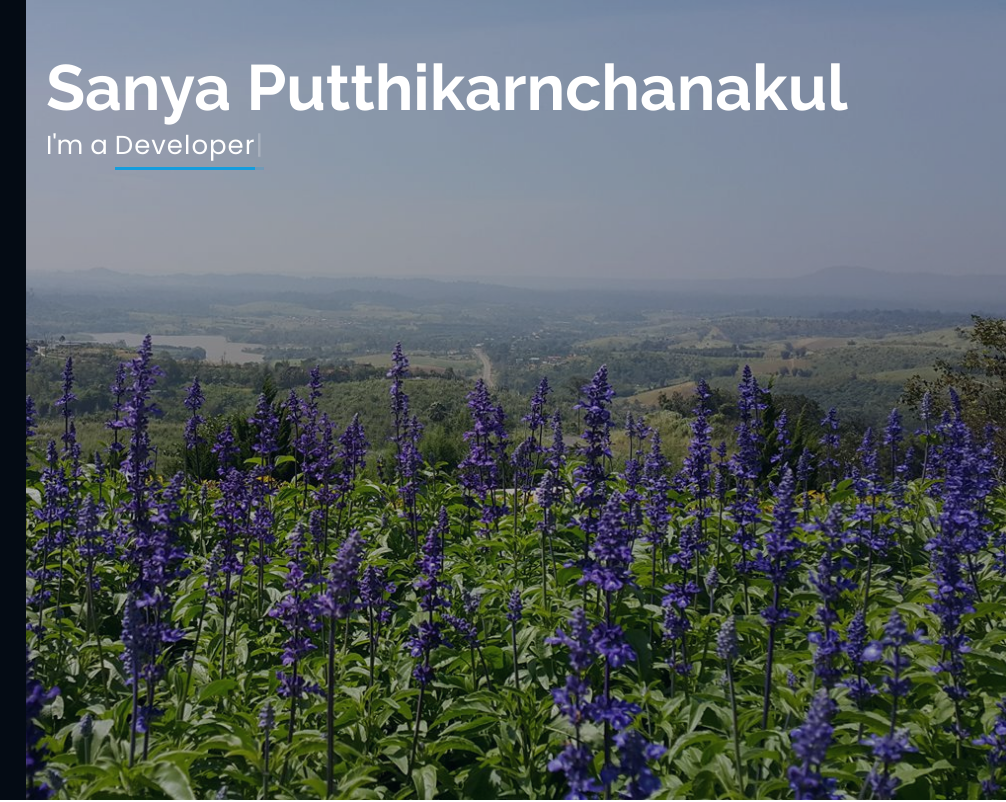
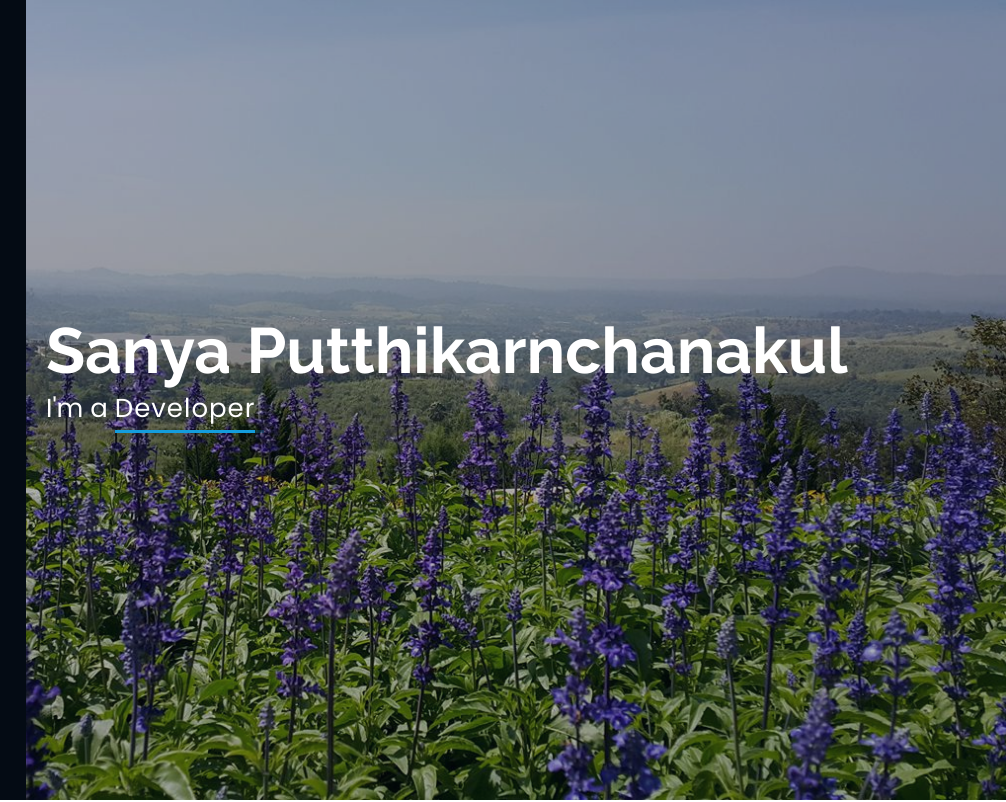
Before and after one commit to Sanya-Putthikarnchanakul/myresume.github.io, a plain HTML site: page index.html in a window 1280 px wide. Shown: the top 802 px of the page, 274-1280 px from the left. Drawn offline with nearby package versions, Linux system fonts and the light colour scheme.

Commit message:
Add Class to Main

```diff
--- a/index.html
+++ b/index.html
@@ -78,7 +78,7 @@
 
     <!-- ======= Hero Section ======= -->
     <!-- class="d-flex flex-column justify-content-center align-items-center" -->
-    <section id="hero">
+    <section id="hero" class="d-flex align-items-center">
         <div class="hero-container" data-aos="fade-in">
             <h1>Sanya Putthikarnchanakul</h1>
             <p>I'm a <span class="typed" data-typed-items="Developer"></span></p>
```
